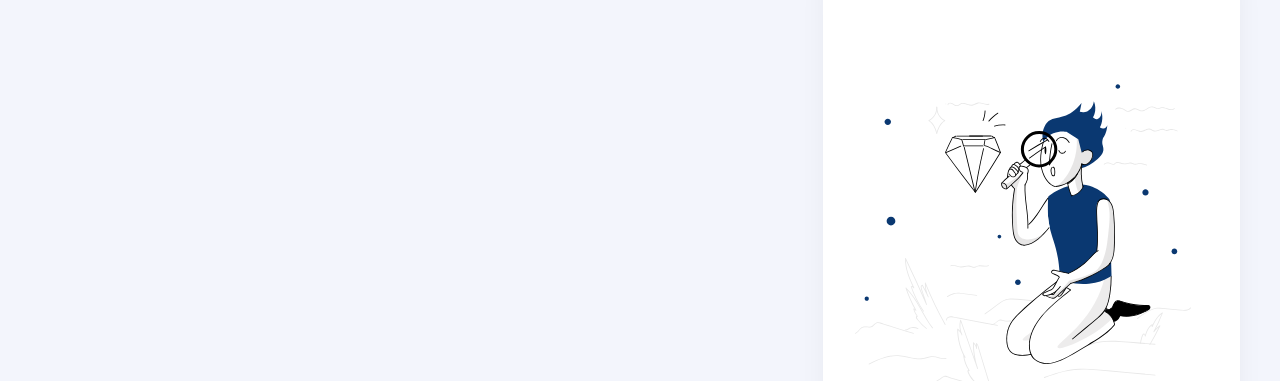
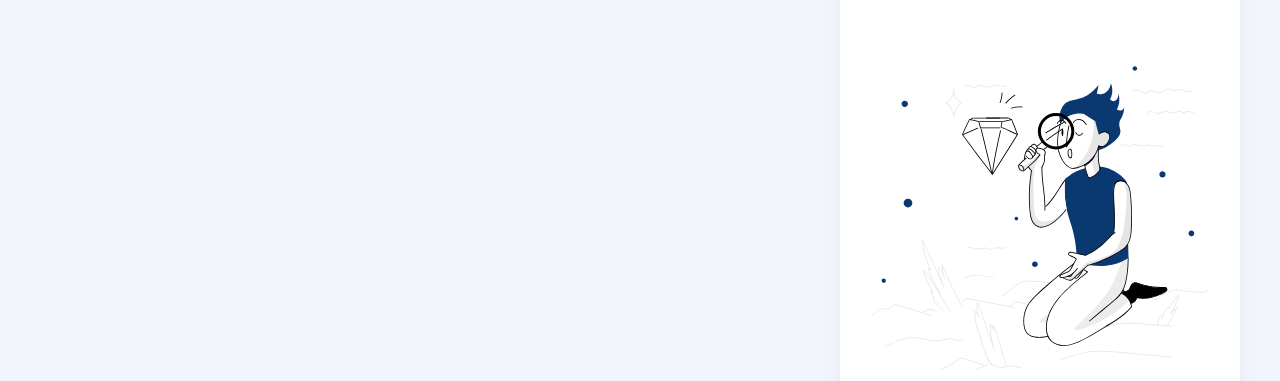
Before and after one commit to diegoabanegas/portfolio, a plain HTML site: page index.html in a window 1280 px wide. Shown: the part 104-485 px from the top of the page. Drawn offline with Linux system fonts and the light colour scheme.

Commit message:
edición de README.md

```diff
--- a/css/estilosApp.css
+++ b/css/estilosApp.css
@@ -65,7 +65,7 @@ main{
 
 /*SECTION 1*/
 main .seccionUno{
-    flex-basis:62%;
+    flex-basis:70%;
     display: flex;
     flex-direction: column;
     padding-top: 5rem;
@@ -134,7 +134,7 @@ main .seccionDos{
     box-shadow: 0px 3rem 4rem -1rem rgba(0, 0, 0, 0.08);
     border-radius: 4rem;
     padding: 4rem;
-    flex-basis:38%;
+    flex-basis:30%;
 }
 .resultado{
     height: 100%;
```
Also changed, not shown: img/vistaprevia.png (added), 1 other file.
